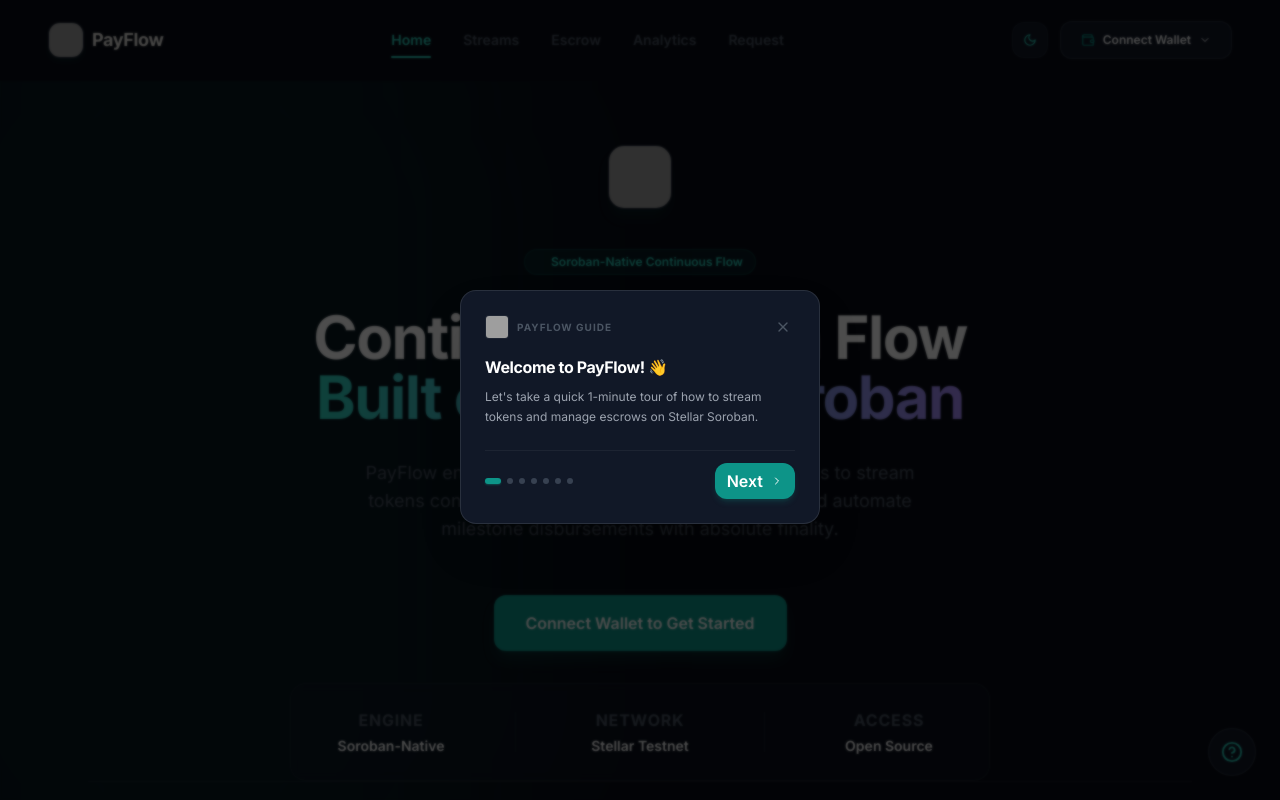
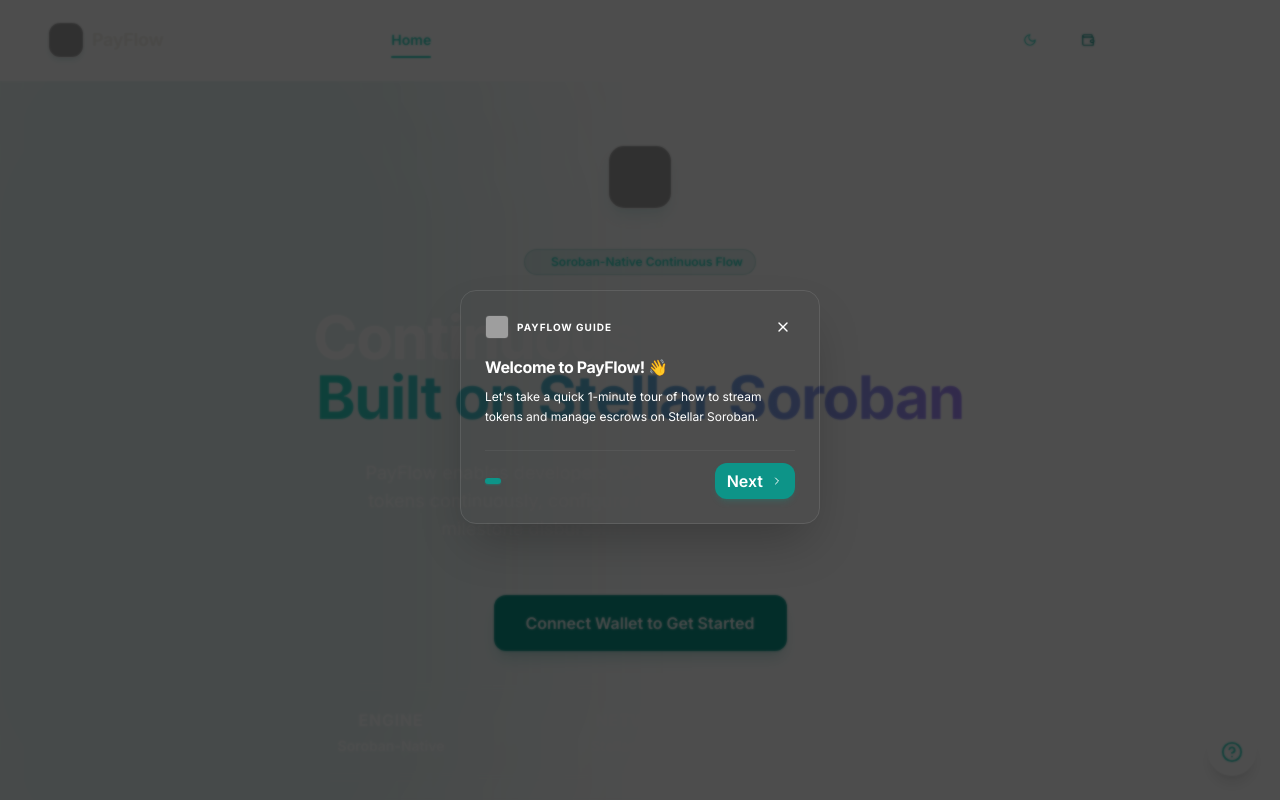
Before and after one commit to Ebendttl/payflow-protocol, a Next.js app in the folder apps/web/: page / in a window 1280 px wide. Shown: the top 800 px of the page. Built offline with nearby package versions, Linux system fonts and the light colour scheme; grey boxes are pictures that could not be loaded.

Commit message:
refactor: simplify CSS variables to hex codes and add comprehensive light mode override styles

```diff
--- a/apps/web/tailwind.config.ts
+++ b/apps/web/tailwind.config.ts
@@ -12,20 +12,19 @@ const config: Config = {
       colors: {
         background: 'var(--background)',
         foreground: 'var(--foreground)',
-        white: 'rgb(var(--text-white) / <alpha-value>)',
         primary: {
           DEFAULT: '#0D9488', // Teal
           dark: '#0F766E',
           light: '#2DD4BF',
         },
         dark: {
-          900: 'rgb(var(--bg-dark-900) / <alpha-value>)',
-          800: 'rgb(var(--bg-dark-800) / <alpha-value>)',
-          700: 'rgb(var(--bg-dark-700) / <alpha-value>)',
-          600: 'rgb(var(--bg-dark-600) / <alpha-value>)',
-          500: 'rgb(var(--bg-dark-500) / <alpha-value>)',
-          400: 'rgb(var(--bg-dark-400) / <alpha-value>)',
-          300: 'rgb(var(--bg-dark-300) / <alpha-value>)',
+          900: 'var(--bg-dark-900)',
+          800: 'var(--bg-dark-800)',
+          700: 'var(--bg-dark-700)',
+          600: 'var(--bg-dark-600)',
+          500: 'var(--bg-dark-500)',
+          400: 'var(--bg-dark-400)',
+          300: 'var(--bg-dark-300)',
         },
         accent: {
           DEFAULT: '#8B5CF6', // Violet
```
